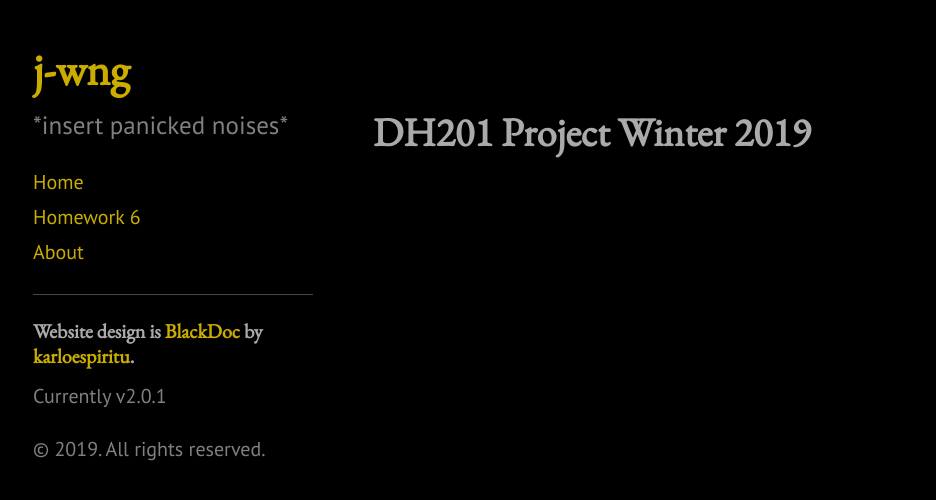
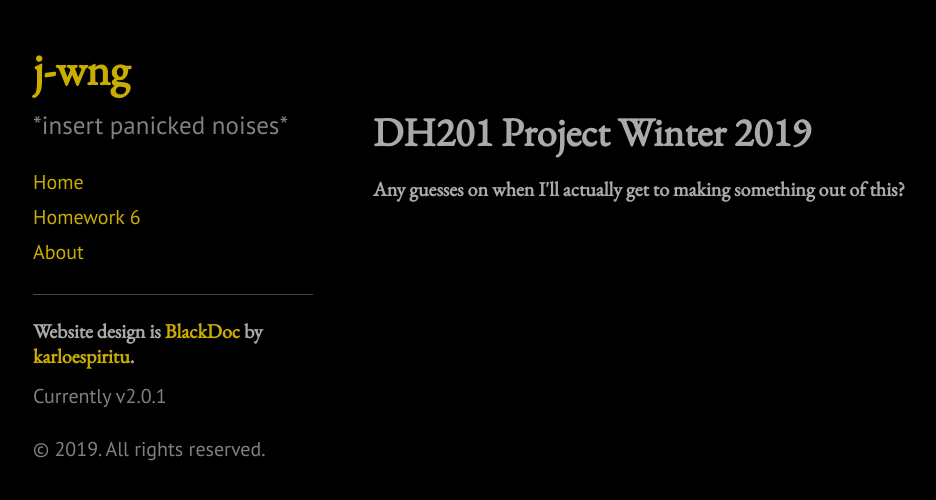
Before and after one commit to j-wng/j-wng.github.io, a Jekyll site: the page built from index.html, in a window 1280 px wide. Shown: the top 500 px of the page, without its empty margins (7-943 px from the left). Built offline with Jekyll 4.4.1, drawn with Linux system fonts in a browser that asks for light colours; the list of posts is cut into pages by our own code.

Commit message:
Update index.html

```diff
--- a/index.html
+++ b/index.html
@@ -8,3 +8,5 @@ title: Home
 <h1>DH201 Project Winter 2019</h1>
 
 </head>
+
+<h4>Any guesses on when I'll actually get to making something out of this?</h4>
```
